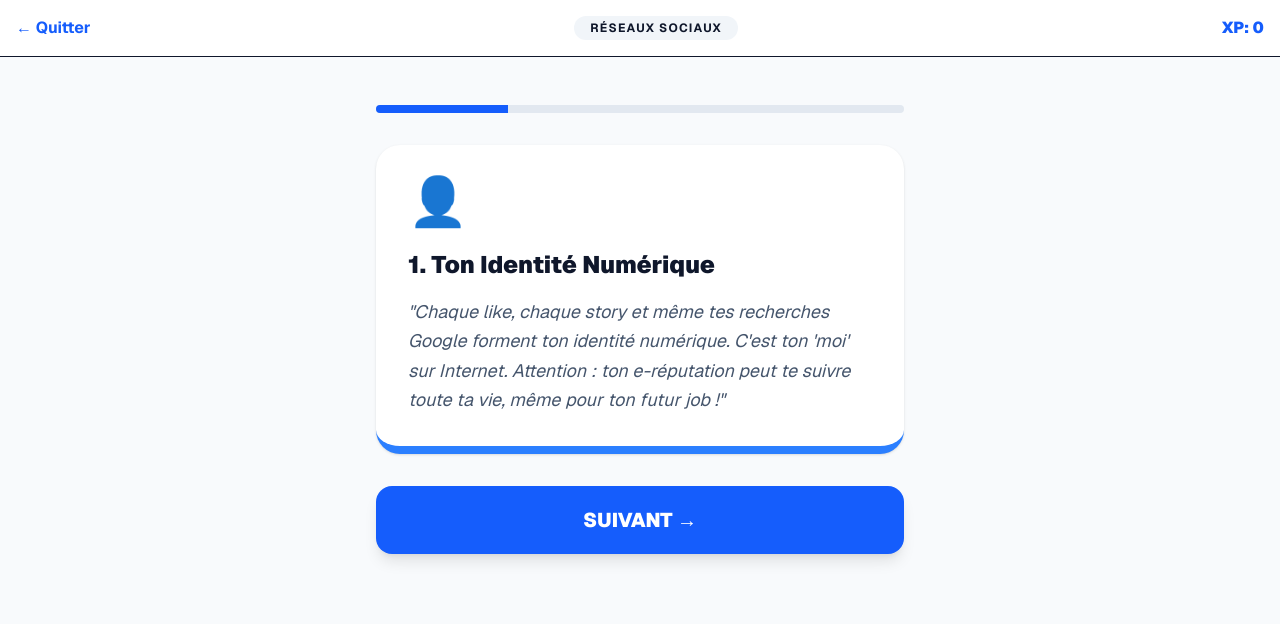
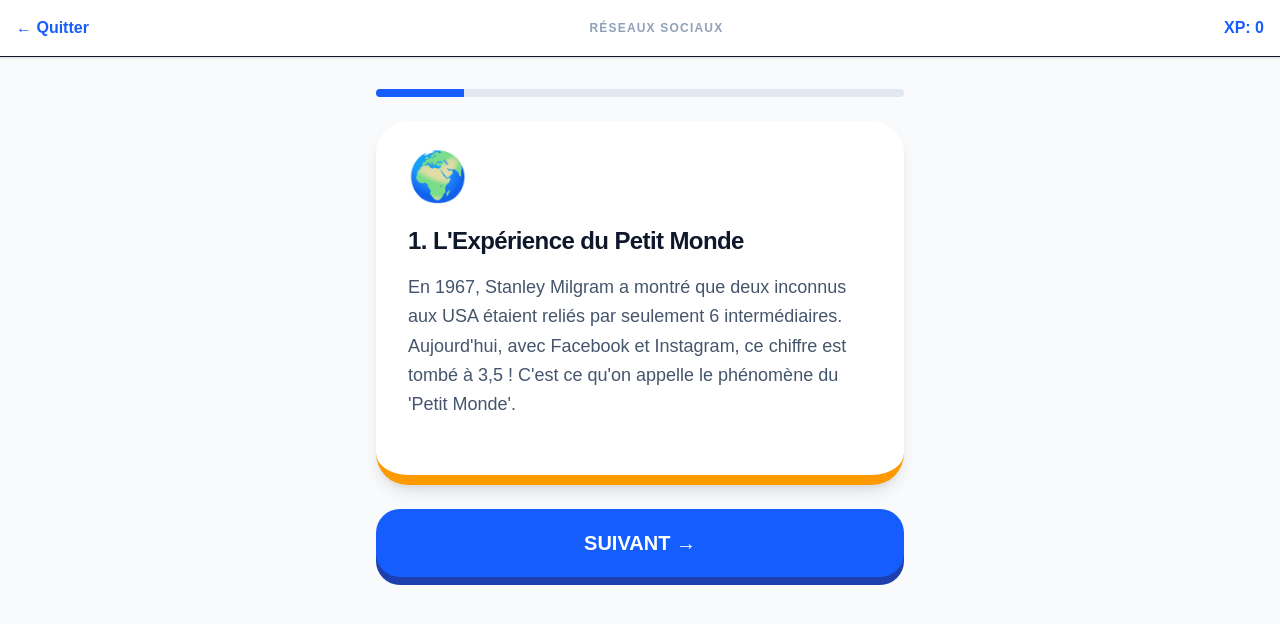
Before and after one commit to mr1968fr/snt-academy, a Next.js app: page /themes/reseaux-sociaux in a window 1280 px wide. Shown: the top 624 px of the page. Built offline with nearby package versions, Linux system fonts and the light colour scheme.

Commit message:
V4 Réseaux Sociaux - Labo Interactif Graphes

```diff
--- a/app/themes/reseaux-sociaux/page.tsx
+++ b/app/themes/reseaux-sociaux/page.tsx
@@ -3,29 +3,41 @@
 import { useState } from 'react';
 import Link from 'next/link';
 
-// --- DONNÉES DU COURS ---
 const LESSON_STEPS = [
   {
-    title: "1. Ton Identité Numérique",
-    content: "Chaque like, chaque story et même tes recherches Google forment ton identité numérique. C'est ton 'moi' sur Internet. Attention : ton e-réputation peut te suivre toute ta vie, même pour ton futur job !",
-    icon: "👤",
+    title: "1. L'Expérience du Petit Monde",
+    content: "En 1967, Stanley Milgram a montré que deux inconnus aux USA étaient reliés par seulement 6 intermédiaires. Aujourd'hui, avec Facebook et Instagram, ce chiffre est tombé à 3,5 ! C'est ce qu'on appelle le phénomène du 'Petit Monde'.",
+    icon: "🌍",
+    color: "border-amber-500"
+  },
+  {
+    title: "2. Les Graphes : Le langage des réseaux",
+    content: "Pour étudier un réseau, on utilise les Graphes. Un compte = un SOMMET. Une relation = une ARÊTE. Si le lien ne marche que dans un sens (ex: tu suis une star), c'est un graphe ORIENTÉ.",
+    icon: "📐",
     color: "border-blue-500"
   },
   {
-    title: "2. Le Modèle Économique",
-    content: "Pourquoi TikTok ou Insta sont gratuits ? Parce que TU es le produit. Les réseaux vendent ton temps de cerveau et tes données à des publicitaires pour te montrer exactement ce qui va te faire cliquer.",
-    icon: "💰",
+    title: "3. Labo : Calculer une Distance",
+    content: "La 'Distance' entre deux sommets, c'est le nombre minimum d'arêtes pour les relier. Regarde le graphe ci-dessous et essaie de trouver le chemin le plus court !",
+    icon: "🔬",
+    color: "border-indigo-500",
+    hasLab: true // Active le mini-exercice
+  },
+  {
+    title: "4. Diamètre et Centre",
+    content: "Le DIAMÈTRE est la distance la plus longue entre deux points du réseau. L'ÉCARTEMENT d'un sommet est sa distance maximale vers les autres. Le sommet avec l'écartement le plus petit est le CENTRE du réseau.",
+    icon: "🎯",
+    color: "border-green-500"
+  },
+  {
+    title: "5. La Bulle de Filtres",
+    content: "L'algorithme de recommandation t'enferme dans ce que tu aimes déjà. C'est la 'Bulle de filtres'. Elle limite ta curiosité et peut favoriser la propagation de Fake News car tu ne vois plus d'avis contraires.",
+    icon: "🧼",
     color: "border-yellow-500"
   },
   {
-    title: "3. Le Petit Monde",
-    content: "Savais-tu que tu es relié à n'importe qui sur Terre par seulement 6 personnes ? Sur les réseaux, ce chiffre tombe à 3 ou 4. C'est ce qu'on appelle la théorie du 'Petit Monde'. Tout va très vite !",
-    icon: "🌍",
-    color: "border-green-500"
-  },
-  {
-    title: "4. Cyberviolence & Loi",
-    content: "Le harcèlement en ligne n'est pas une blague, c'est un délit. La loi française punit sévèrement la cyberviolence. Si tu es témoin ou victime, le numéro à retenir est le 3018.",
+    title: "6. Cyberviolence & Anonymat",
+    content: "L'anonymat sur les réseaux est relatif : la police peut retrouver ton adresse IP. Le cyberharcèlement est puni de 2 ans de prison et 30 000€ d'amende. Le respect s'applique aussi derrière un écran.",
     icon: "⚖️",
     color: "border-red-500"
   }
@@ -33,182 +45,162 @@ const LESSON_STEPS = [
 
 const QUIZ_QUESTIONS = [
   {
-    q: "Qu'est-ce que l'e-réputation ?",
-    options: ["Le nombre de tes abonnés", "L'image que les gens ont de toi en ligne", "Ton mot de passe"],
+    q: "Dans un graphe, qu'est-ce qu'une arête ?",
+    options: ["Un utilisateur", "Le lien entre deux utilisateurs", "Une photo postée"],
     correct: 1,
-    explanation: "C'est la trace globale que tu laisses et comment elle est perçue par les autres (profs, employeurs...)."
+    explanation: "L'arête est le trait qui relie deux points (sommets) dans un graphe."
   },
   {
-    q: "Si un service est gratuit, c'est souvent parce que :",
-    options: ["L'État paie tout", "Tu es le produit (tes données)", "C'est fait par des bénévoles"],
-    correct: 1,
-    explanation: "Tes données personnelles et ton attention sont revendues aux annonceurs."
+    q: "Si A suit B, mais B ne suit pas A, le graphe est :",
+    options: ["Désordonné", "Symétrique", "Orienté"],
+    correct: 2,
+    explanation: "Un graphe est orienté quand les relations ont un sens précis (flèches)."
   },
   {
-    q: "Sur les réseaux, combien de personnes nous séparent d'un inconnu ?",
-    options: ["Environ 3 ou 4", "Plus de 100", "Seulement 1"],
-    correct: 0,
-    explanation: "C'est l'expérience du Petit Monde : les réseaux sociaux réduisent la distance entre les humains."
+    q: "Comment appelle-t-on la distance maximale dans un graphe ?",
+    options: ["Le Rayon", "Le Diamètre", "La Circonférence"],
+    correct: 1,
+    explanation: "Le diamètre représente l'éloignement maximal entre deux membres du réseau."
   }
 ];
 
-export default function ReseauxSociauxV2() {
+export default function ReseauxSociauxV4() {
   const [mode, setMode] = useState<'cours' | 'quiz' | 'resultat'>('cours');
   const [step, setStep] = useState(0);
   const [quizIdx, setQuizIdx] = useState(0);
   const [score, setScore] = useState(0);
+  const [bonusXP, setBonusXP] = useState(0);
+  const [labAnswer, setLabAnswer] = useState<string | null>(null);
+
   const [selectedAnswer, setSelectedAnswer] = useState<number | null>(null);
   const [isLocked, setIsLocked] = useState(false);
 
-  // --- LOGIQUE COURS ---
   const nextStep = () => {
-    if (step < LESSON_STEPS.length - 1) {
-      setStep(step + 1);
-    } else {
-      setMode('quiz');
-    }
+    if (step < LESSON_STEPS.length - 1) setStep(step + 1);
+    else setMode('quiz');
   };
 
-  // --- LOGIQUE QUIZ ---
   const handleAnswer = (idx: number) => {
     if (isLocked) return;
     setSelectedAnswer(idx);
     setIsLocked(true);
-    if (idx === QUIZ_QUESTIONS[quizIdx].correct) {
-      setScore(score + 1);
-    }
-  };
-
-  const nextQuestion = () => {
-    if (quizIdx < QUIZ_QUESTIONS.length - 1) {
-      setQuizIdx(quizIdx + 1);
-      setSelectedAnswer(null);
-      setIsLocked(false);
-    } else {
-      setMode('resultat');
-    }
+    if (idx === QUIZ_QUESTIONS[quizIdx].correct) setScore(score + 1);
   };
 
   return (
-    <div className="min-h-screen bg-slate-50 text-slate-900 font-sans">
+    <div className="min-h-screen bg-slate-50 text-slate-900 pb-12">
       {/* HEADER */}
-      <nav className="p-4 bg-white border-b sticky top-0 z-50 flex justify-between items-center">
+      <nav className="p-4 bg-white border-b sticky top-0 z-50 flex justify-between items-center shadow-sm">
         <Link href="/themes" className="text-blue-600 font-bold">← Quitter</Link>
-        <div className="bg-slate-100 px-4 py-1 rounded-full text-xs font-bold uppercase tracking-widest">
-          Réseaux Sociaux
-        </div>
-        <div className="text-blue-600 font-black">XP: {score * 50}</div>
+        <div className="font-black text-xs uppercase tracking-widest text-slate-400">Réseaux Sociaux</div>
+        <div className="text-blue-600 font-black">XP: {score * 100 + bonusXP}</div>
       </nav>
 
-      <div className="max-w-xl mx-auto px-6 py-12">
+      <div className="max-w-xl mx-auto px-6 py-8">
 
-        {/* --- MODE COURS --- */}
         {mode === 'cours' && (
-          <div className="space-y-8">
+          <div className="space-y-6">
+            {/* Progress Bar */}
             <div className="w-full bg-slate-200 h-2 rounded-full overflow-hidden">
-              <div
-                className="bg-blue-600 h-full transition-all duration-500"
-                style={{ width: `${((step + 1) / LESSON_STEPS.length) * 100}%` }}
-              ></div>
+              <div className="bg-blue-600 h-full transition-all duration-500" style={{ width: `${((step + 1) / LESSON_STEPS.length) * 100}%` }}></div>
             </div>
 
-            <div className={`p-8 bg-white rounded-3xl border-b-8 shadow-sm transition-all ${LESSON_STEPS[step].color}`}>
+            <div className={`p-8 bg-white rounded-[2rem] border-b-[10px] shadow-lg transition-all ${LESSON_STEPS[step].color}`}>
               <div className="text-5xl mb-6">{LESSON_STEPS[step].icon}</div>
-              <h2 className="text-2xl font-black mb-4">{LESSON_STEPS[step].title}</h2>
-              <p className="text-lg text-slate-600 leading-relaxed italic">
-                "{LESSON_STEPS[step].content}"
+              <h2 className="text-2xl font-black mb-4 tracking-tight">{LESSON_STEPS[step].title}</h2>
+              <p className="text-lg text-slate-600 leading-relaxed font-medium mb-6">
+                {LESSON_STEPS[step].content}
               </p>
+
+              {/* MINI-LAB OPTIONNEL */}
+              {LESSON_STEPS[step].hasLab && (
+                <div className="bg-indigo-50 p-6 rounded-2xl border-2 border-indigo-100 mt-4">
+                  <h4 className="text-indigo-900 font-black text-sm mb-4 uppercase tracking-wider">🛠️ Mission : Trouve la distance</h4>
+
+                  {/* SVG GRAPH */}
+                  <svg viewBox="0 0 200 100" className="w-full h-32 mb-4 bg-white rounded-xl border border-indigo-100">
+                    <line x1="40" y1="50" x2="100" y2="20" stroke="#818cf8" strokeWidth="2" />
+                    <line x1="100" y1="20" x2="160" y2="50" stroke="#818cf8" strokeWidth="2" />
+                    <line x1="40" y1="50" x2="100" y2="80" stroke="#818cf8" strokeWidth="2" />
+                    <line x1="100" y1="80" x2="160" y2="50" stroke="#818cf8" strokeWidth="2" />
+
+                    <circle cx="40" cy="50" r="8" fill="#4f46e5" /> <text x="35" y="40" fontSize="10" fontWeight="bold">Léa</text>
+                    <circle cx="100" cy="20" r="8" fill="#4f46e5" /> <text x="90" y="12" fontSize="10" fontWeight="bold">Marc</text>
+                    <circle cx="100" cy="80" r="8" fill="#4f46e5" /> <text x="90" y="95" fontSize="10" fontWeight="bold">Tom</text>
+                    <circle cx="160" cy="50" r="8" fill="#4f46e5" /> <text x="150" y="40" fontSize="10" fontWeight="bold">Yanis</text>
+                  </svg>
+
+                  <p className="text-xs text-indigo-700 font-bold mb-3 italic text-center">Quelle est la distance entre Léa et Yanis ?</p>
+
+                  <div className="flex gap-2 justify-center">
+                    {['1', '2', '4'].map(val => (
+                      <button
+                        key={val}
+                        onClick={() => {
+                            setLabAnswer(val);
+                            if(val === '2') setBonusXP(150);
+                        }}
+                        className={`px-4 py-2 rounded-lg font-bold transition-all ${labAnswer === val ? (val === '2' ? 'bg-green-500 text-white' : 'bg-red-500 text-white') : 'bg-white text-indigo-600 border border-indigo-200'}`}
+                      >
+                        {val}
+                      </button>
+                    ))}
+                  </div>
+                  {labAnswer === '2' && <p className="text-[10px] text-green-600 font-black mt-2 text-center uppercase tracking-widest animate-bounce">Bravo ! +150 XP Bonus</p>}
+                </div>
+              )}
             </div>
 
-            <button
-              onClick={nextStep}
-              className="w-full py-5 bg-blue-600 text-white rounded-2xl font-black text-xl hover:bg-blue-700 active:scale-95 transition-all shadow-lg"
-            >
-              {step === LESSON_STEPS.length - 1 ? "PASSER AU QUIZ ⚡️" : "SUIVANT →"}
+            <button onClick={nextStep} className="w-full py-5 bg-blue-600 text-white rounded-3xl font-black text-xl hover:bg-blue-700 shadow-[0_8px_0_rgb(30,64,175)]">
+              {step === LESSON_STEPS.length - 1 ? "DÉFI FINAL ⚡️" : "SUIVANT →"}
             </button>
           </div>
         )}
 
-        {/* --- MODE QUIZ --- */}
+        {/* QUIZ & RESULTATS (Conservés de V3) */}
         {mode === 'quiz' && (
-          <div className="space-y-8">
+            <div className="space-y-6">
                 <div className="text-center">
-              <span className="bg-indigo-100 text-indigo-700 px-3 py-1 rounded-full text-sm font-bold">
-                Question {quizIdx + 1} / {QUIZ_QUESTIONS.length}
-              </span>
-              <h2 className="text-2xl font-black mt-4">{QUIZ_QUESTIONS[quizIdx].q}</h2>
-            </div>
-
-            <div className="grid gap-4">
-              {QUIZ_QUESTIONS[quizIdx].options.map((opt, i) => {
-                let bgColor = "bg-white border-slate-200";
-                if (isLocked) {
-                  if (i === QUIZ_QUESTIONS[quizIdx].correct) bgColor = "bg-green-100 border-green-500 text-green-800";
-                  else if (i === selectedAnswer) bgColor = "bg-red-100 border-red-500 text-red-800 opacity-50";
-                  else bgColor = "bg-white border-slate-100 opacity-50";
-                }
-                return (
+                    <h2 className="text-2xl font-black mb-8">{QUIZ_QUESTIONS[quizIdx].q}</h2>
+                    <div className="grid gap-3">
+                        {QUIZ_QUESTIONS[quizIdx].options.map((opt, i) => (
                             <button
                                 key={i}
                                 disabled={isLocked}
                                 onClick={() => handleAnswer(i)}
-                    className={`p-5 rounded-2xl border-2 text-left font-bold transition-all ${bgColor} ${!isLocked && 'hover:border-indigo-400'}`}
+                                className={`p-5 rounded-2xl border-2 font-bold text-left transition-all ${isLocked ? (i === QUIZ_QUESTIONS[quizIdx].correct ? 'bg-green-100 border-green-500 text-green-800' : 'bg-white opacity-50') : 'bg-white border-slate-200 hover:border-blue-500'}`}
                             >
                                 {opt}
                             </button>
-                );
-              })}
+                        ))}
                     </div>
-
                     {isLocked && (
-              <div className="bg-white p-6 rounded-3xl border-2 border-indigo-50 shadow-sm animate-in fade-in slide-in-from-bottom-4">
-                <p className="text-slate-600 text-sm mb-4">
-                  <span className="font-bold text-indigo-600 uppercase tracking-tighter mr-2">Le savais-tu ?</span>
-                  {QUIZ_QUESTIONS[quizIdx].explanation}
-                </p>
+                        <div className="mt-6 p-6 bg-indigo-50 rounded-2xl border-2 border-indigo-100 animate-in slide-in-from-bottom-4">
+                            <p className="text-sm text-indigo-900 font-medium mb-4">{QUIZ_QUESTIONS[quizIdx].explanation}</p>
                             <button
-                  onClick={nextQuestion}
-                  className="w-full py-4 bg-indigo-600 text-white rounded-xl font-bold hover:bg-indigo-700"
+                                onClick={() => { setQuizIdx(quizIdx + 1); setIsLocked(false); if(quizIdx === QUIZ_QUESTIONS.length - 1) setMode('resultat'); }}
+                                className="w-full py-3 bg-indigo-600 text-white rounded-xl font-bold"
                             >
                                 Continuer
                             </button>
                         </div>
                     )}
                 </div>
+            </div>
         )}
 
-        {/* --- MODE RÉSULTAT --- */}
         {mode === 'resultat' && (
             <div className="text-center space-y-8">
-            <div className="bg-white p-10 rounded-[3rem] shadow-xl border-t-8 border-blue-600">
-              <div className="text-7xl mb-6">🏆</div>
-              <h2 className="text-4xl font-black mb-2">Bravo !</h2>
-              <p className="text-slate-500 mb-6 font-bold">Tu as terminé le chapitre.</p>
-
-              <div className="flex justify-center gap-4 mb-8">
-                <div className="bg-slate-50 p-4 rounded-2xl border">
-                  <div className="text-2xl font-black text-blue-600">{score}/{QUIZ_QUESTIONS.length}</div>
-                  <div className="text-xs uppercase text-slate-400 font-bold tracking-widest">Score</div>
-                </div>
-                <div className="bg-slate-50 p-4 rounded-2xl border">
-                  <div className="text-2xl font-black text-indigo-600">+{score * 50}</div>
-                  <div className="text-xs uppercase text-slate-400 font-bold tracking-widest">Points XP</div>
+                <div className="bg-white p-12 rounded-[3rem] shadow-xl border-b-[12px] border-blue-600">
+                    <h2 className="text-5xl font-black mb-2 tracking-tighter italic text-blue-600 underline">GÉANT !</h2>
+                    <p className="text-slate-500 font-black uppercase tracking-widest text-xs mb-8">Score Final</p>
+                    <div className="text-6xl font-black mb-8">{score * 100 + bonusXP} <span className="text-2xl text-slate-400">XP</span></div>
+                    <div className="p-6 bg-slate-900 rounded-3xl text-white">
+                        <div className="text-[10px] font-black uppercase text-blue-400 mb-2">Rang atteint</div>
+                        <div className="text-2xl font-black italic uppercase tracking-tighter">Architecte du Réseau</div>
                     </div>
                 </div>
-
-              <div className="p-6 bg-gradient-to-br from-blue-50 to-indigo-50 rounded-3xl border border-blue-100 relative overflow-hidden group">
-                <div className="relative z-10 text-blue-800 font-bold uppercase text-xs tracking-[0.2em] mb-2">Badge Débloqué</div>
-                <div className="relative z-10 text-2xl font-black text-blue-900 uppercase">Expert Social Media</div>
-                <div className="absolute -right-4 -bottom-4 text-8xl opacity-10 grayscale group-hover:grayscale-0 transition-all">📱</div>
-              </div>
-            </div>
-
-            <Link
-              href="/themes"
-              className="block w-full py-5 bg-slate-900 text-white rounded-2xl font-black text-xl hover:bg-black transition-all"
-            >
-              RETOUR AUX THÈMES
-            </Link>
+                <Link href="/themes" className="block w-full py-6 bg-blue-600 text-white rounded-3xl font-black text-xl shadow-[0_8px_0_rgb(30,64,175)]">RETOUR AU CATALOGUE</Link>
             </div>
         )}
       </div>
```
Lines whose indentation alone changed are shown as unchanged.
